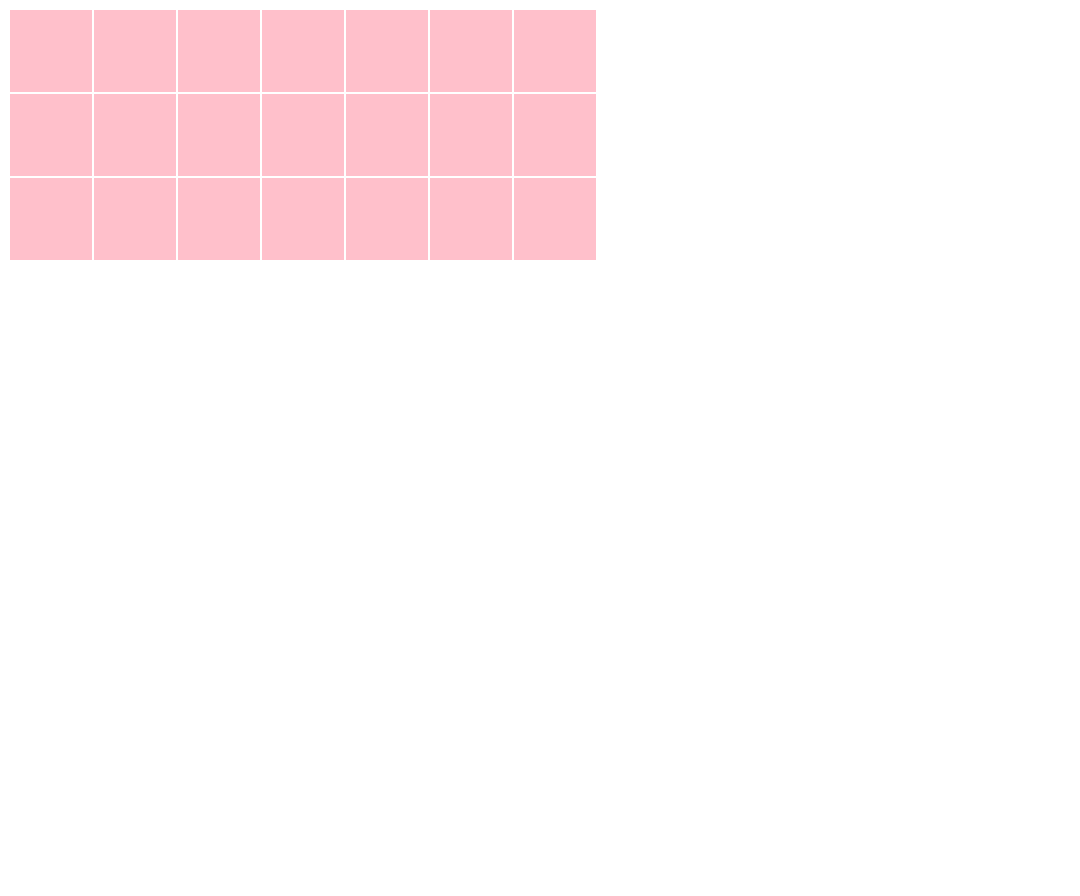
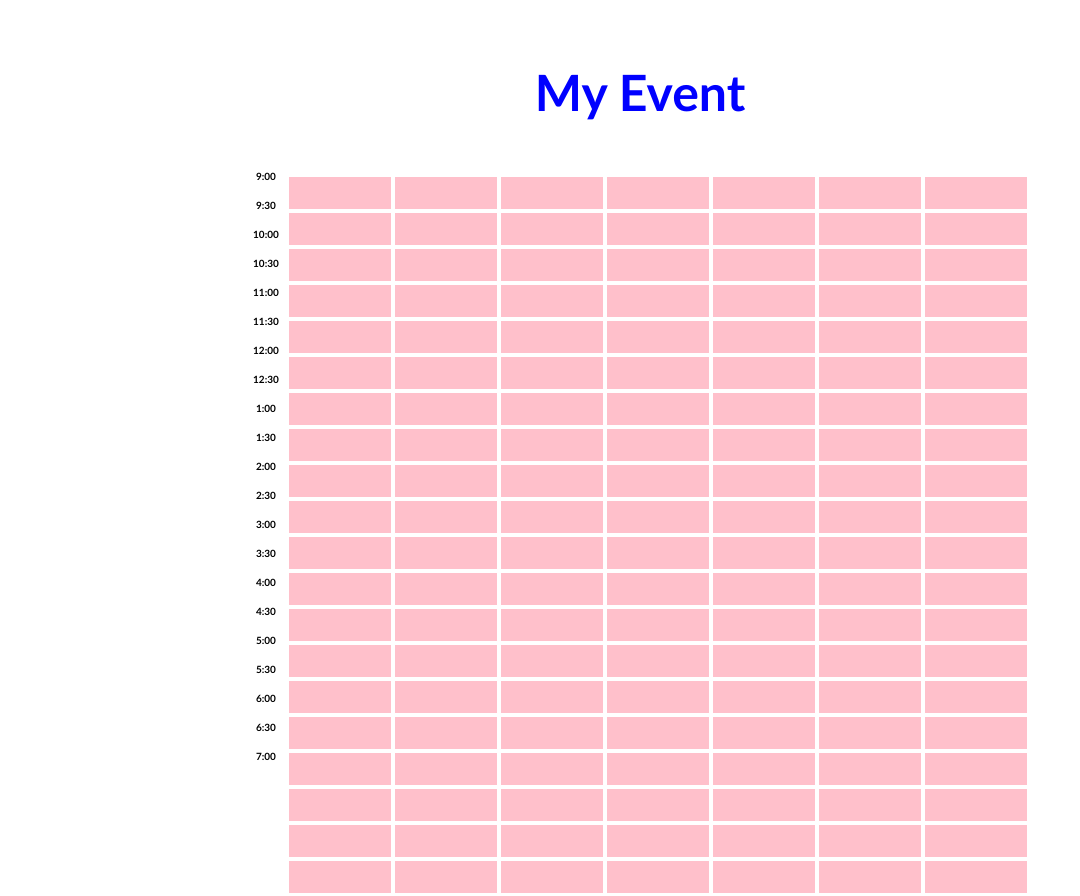
Before and after one commit to owenzel/cs178-scheduling, a SvelteKit app: page /schedule/1/1/1 in a window 1280 px wide. Shown: the whole page, without its empty margins (0-1080 px from the left). Before the commit the page ends 800 px from the top, so only its background shows below. Built offline with nearby package versions, Linux system fonts and the light colour scheme; no server answers; the database is empty.

Commit message:
added times for calendar and addl styling

```diff
--- /dev/null
+++ b/src/app.css
@@ -0,0 +1,24 @@
+body {
+    font-family: 'Trebuchet MS', sans-serif;
+}
+
+h1 {
+    font-size: 50px;
+    color: blue;
+}
+
+.scheduler {
+    padding: 20px;
+    margin: auto;
+    width: 1000px;
+    text-align: center;
+}
+
+.calendar {
+    display: inline-block;
+    height: 80vh !important;
+}
+
+.times {
+    padding: 10px !important;
+}
--- a/src/routes/+layout.svelte
+++ b/src/routes/+layout.svelte
@@ -1,5 +1,6 @@
 <script>
     import { Styles } from 'sveltestrap';
+    import '../app.css'
 </script>
 
 <Styles />
--- a/src/routes/schedule/[meeting_name]/[first_name]/[last_initial]/+page.svelte
+++ b/src/routes/schedule/[meeting_name]/[first_name]/[last_initial]/+page.svelte
@@ -1,8 +1,11 @@
 <script>
+	// import Modal from "../../../../../lib/components/Modal.svelte";
 	let columns = new Array(7)
-	let rows = new Array(3)
+	let rows = new Array(20)
 	let state = new Array(rows.length*columns.length).fill(false)
 	let isDrag = false
+
+	let times = ['9:00', '9:30', '10:00', '10:30', '11:00', '11:30', '12:00', '12:30', '1:00', '1:30', '2:00', '2:30', '3:00', '3:30', '4:00', '4:30', '5:00', '5:30', '6:00', '6:30', '7:00'];
 
 	const beginDrag = () => {
 		isDrag = true
@@ -25,9 +28,18 @@
 
 <style>
 	td {
-		width: 80px;
-		height: 80px;
 		background-color: pink;
+		border: 1px solid white;
+		width: 100px;
+		height: 30px;
+	}
+
+	th {
+		position: relative;
+		top: -7.5px;
+		font-size: 10px;
+		padding-bottom: 14px;
+
 	}
 	.selected {
 		background-color: blue;
@@ -35,12 +47,24 @@
 </style>
 
 <svelte:window on:mousedown={beginDrag} on:mouseup={endDrag} />
-<table>
+<div class="scheduler">
+	<h1>My Event</h1>
+	<br>
+	<table class="calendar">
+		{#each times as time}
+			<tr class="times">
+				<th>{time}</th>
+			</tr>
+		{/each}
+	</table>
+	<table class="calendar">
 		{#each rows as _row, r}
-		<tr>
+			<tr >
 				{#each columns as _column, c}
-				<td on:mousedown={mouseHandler(r, c)} on:mouseenter={mouseHandler(r, c)} class:selected="{state[r*columns.length+c]}"></td>
+					<td on:mousedown={mouseHandler(r , c)} on:mouseenter={mouseHandler(r, c)} class:selected="{state[r*columns.length+c]}"></td>
 				{/each}
 			</tr>
 		{/each}
 	</table>
+	<!-- <Modal/> -->
+</div>
```
Lines whose indentation alone changed are shown as unchanged.
